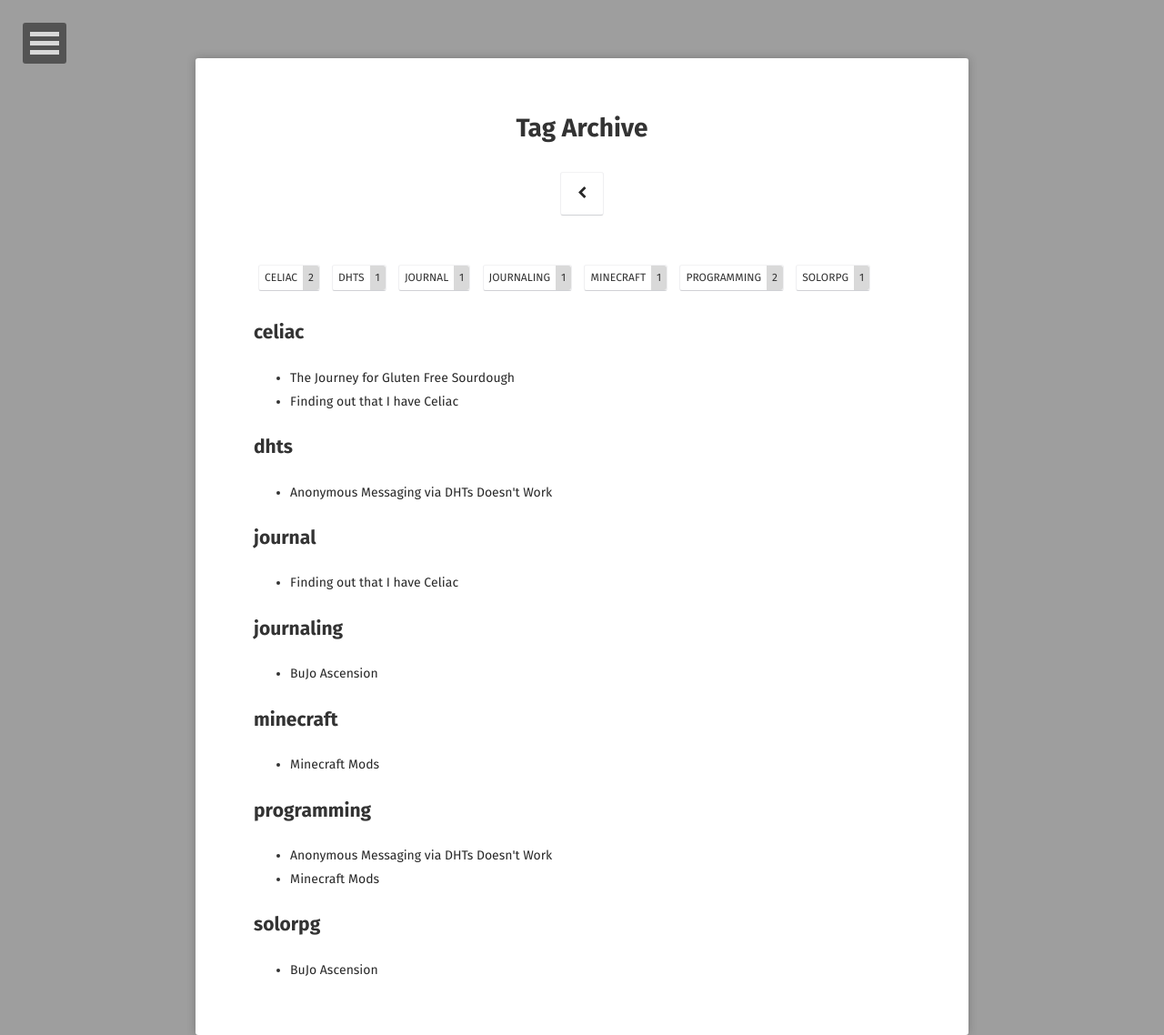
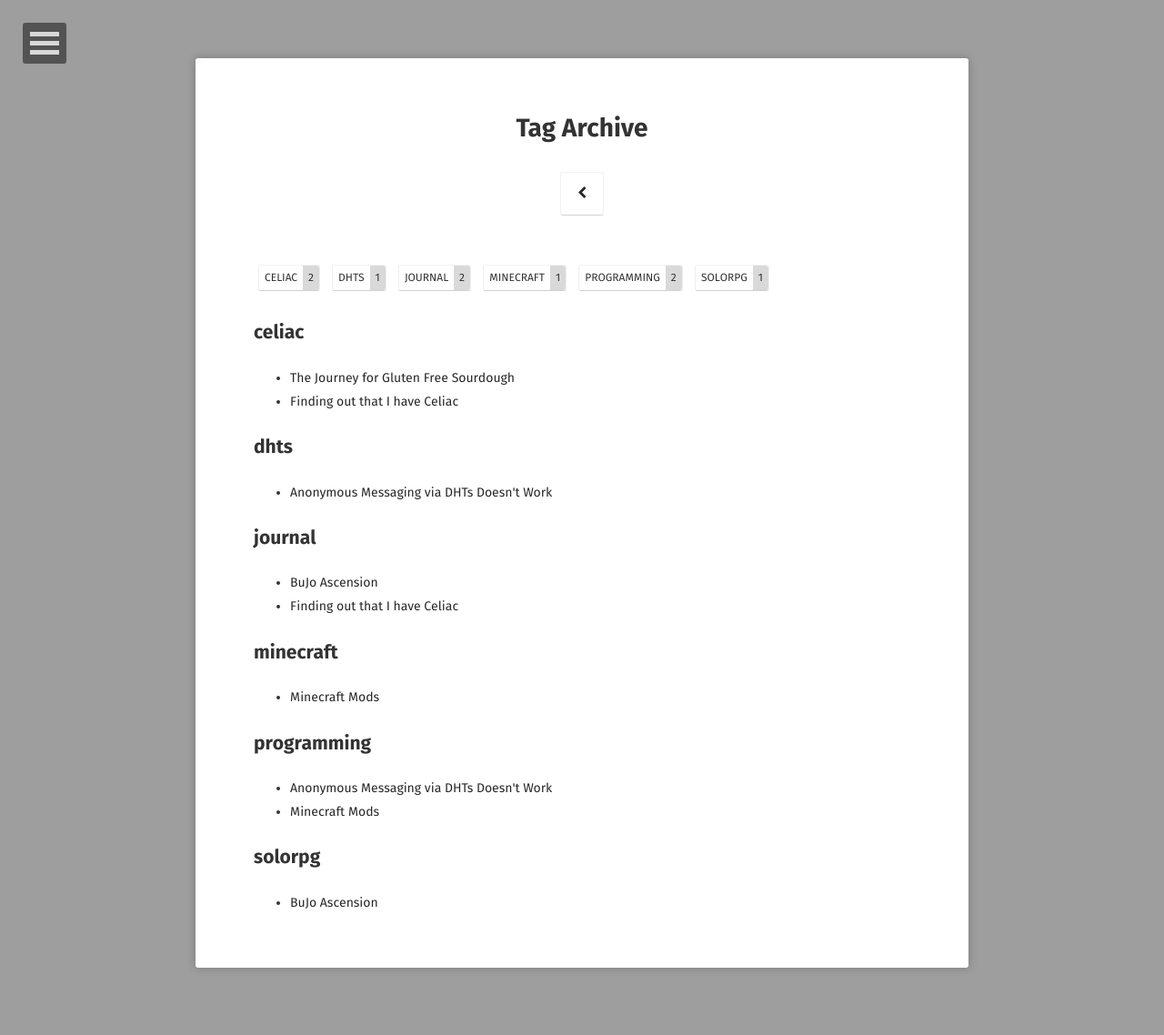
Before and after one commit to MiasmaSpace/MiasmaSpace.github.io, a Jekyll site: the page built from tags/index.html, in a window 1280 px wide. Shown: the whole page at 91% size. Built offline with Jekyll 4.4.1, drawn with Linux system fonts in a browser that asks for light colours; some web fonts are replaced; after the commit the page ends 1064 px from its top, so only the background shows below that.

Commit message:
Update 2023-01-22-bujo-ascension.md

```diff
--- a/_posts/2023-01-22-bujo-ascension.md
+++ b/_posts/2023-01-22-bujo-ascension.md
@@ -6,7 +6,7 @@ excerpt: "A Bullet Journal RPG Framework"
 project: true
 tag:
 - solorpg
-- journaling
+- journal
 comments: false
 ---
 
```
